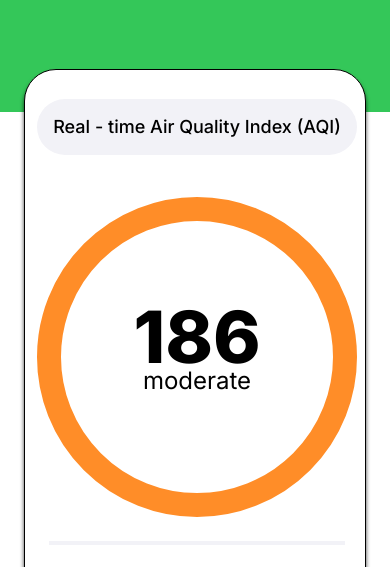
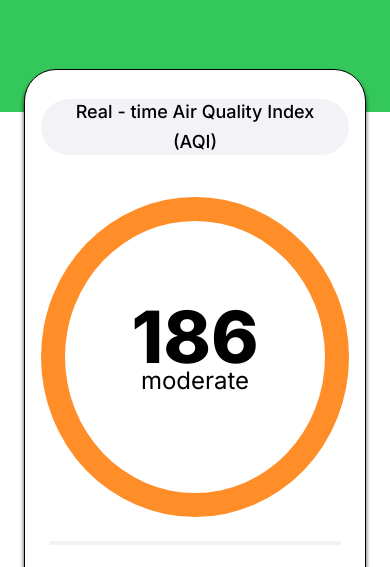
Before and after one commit to aryanbhardwaj4/sih-, a React (Vite) app: page / in a window 390 px wide. Shown: the part 448-1015 px from the top of the page. Built offline with nearby package versions, Linux system fonts and the light colour scheme; no server answers.

Commit message:
fix mobile responsive layout

```diff
--- a/src/App.css
+++ b/src/App.css
@@ -608,8 +608,10 @@
   }
 
   .live-card {
+    width: 100%;
+    min-width: 0;
     height: auto;
-    grid-template-columns: 1fr;
+    grid-template-columns: minmax(0, 1fr);
     padding-bottom: 32px;
   }
 
@@ -620,6 +622,8 @@
   }
 
   .live-left {
+    width: 100%;
+    min-width: 0;
     align-items: center;
     padding-right: 12px;
   }
@@ -636,13 +640,20 @@
   }
 
   .live-right {
+    width: 100%;
+    min-width: 0;
     padding: 0 16px;
     align-items: center;
   }
 
   .live-controls {
     width: 100%;
-    grid-template-columns: auto minmax(0, 1fr);
+    grid-template-columns: max-content minmax(0, 1fr);
+  }
+
+  .live-controls select,
+  .live-controls input {
+    width: 100%;
   }
 
   .aqi-alert {
@@ -729,4 +740,27 @@
     height: 56px;
     padding: 0 12px;
   }
+
+  .live-left {
+    padding-left: 16px;
+    padding-right: 16px;
+  }
+
+  .gauge-ring {
+    width: min(320px, calc(100vw - 64px));
+    height: min(320px, calc(100vw - 64px));
+  }
+
+  .forecast-list li {
+    grid-template-columns: 56px minmax(0, 1fr) auto;
+    padding: 0 16px;
+  }
+
+  .forecast-aqi {
+    font-size: 26px;
+  }
+
+  .forecast-band {
+    font-size: 15px;
+  }
 }
```
